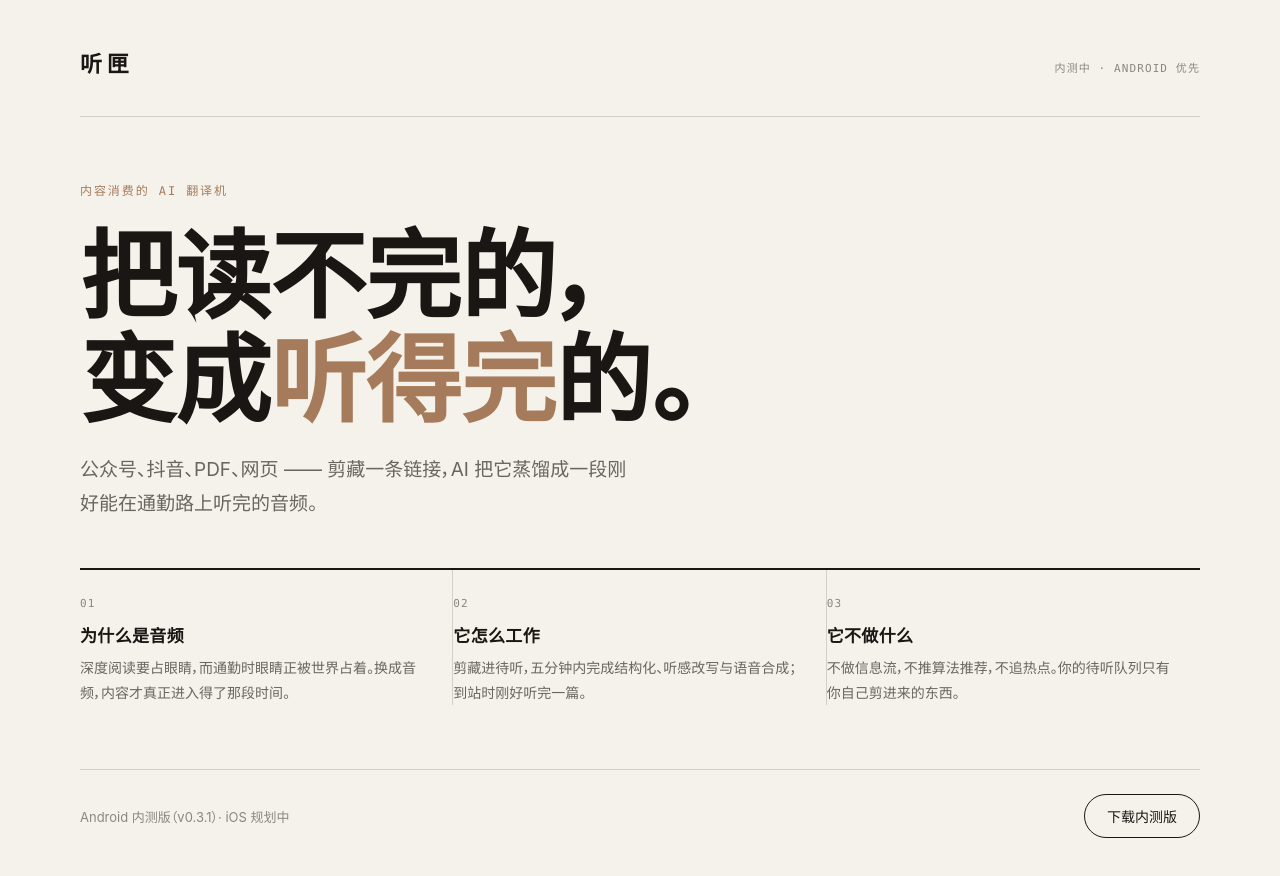
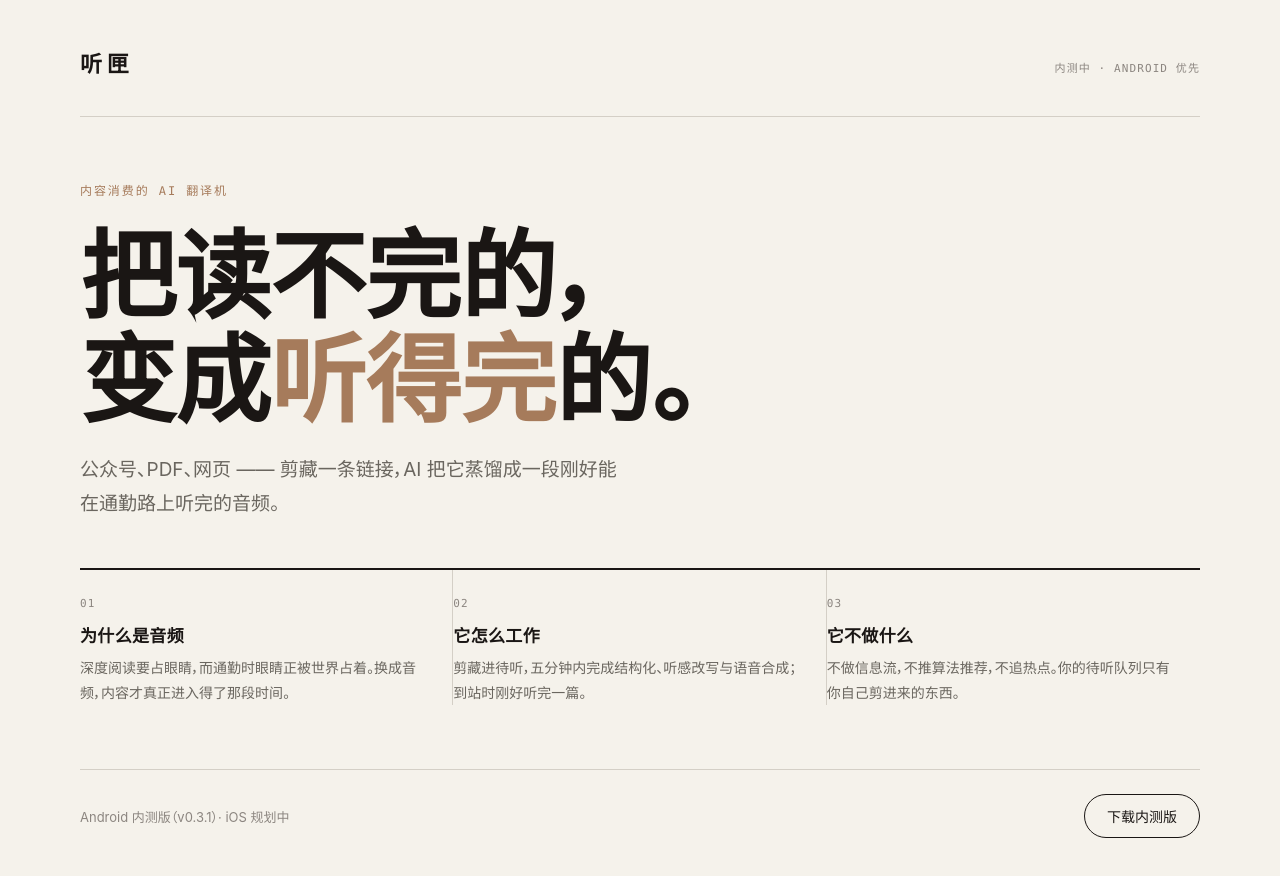
Before and after one commit to Hornet2022/stashbox, a website: page infra/web/index.html in a window 1280 px wide. Drawn offline with Linux system fonts and the light colour scheme.

Commit message:
chore(infra): 落地页去掉「抖音」，补上微信里分享到听匣的入口
对外宣传必须等于实际能力，实测差了一处：

- **抖音剪不到** —— `抖音视频抓取全路径失败` → 2001。原因是抖音对机房 IP
  触发 Argus 深度检测，而 fetcher 没有 Cookie 与签名（那套要逆向维护，
  抖音随时会改）。宣传一个做不到的能力，只会让内测用户剪了才发现。
  → 第一屏从「公众号、抖音、PDF、网页」改成「公众号、PDF、网页」。
- **微信里分享到听匣**是**已经实现但从没宣传过**的入口（D9 分享回跳），
  内测客户问「是不是只支持链接了」—— 实际有两种入口，页面一个字没提。
  → 方向三的步骤 1 改成「在微信里点「更多打开方式 → 听匣」，或直接粘贴链接」。

已部署到线上（https://stashbox.cn/ 实测文案已更新）。

```diff
--- a/infra/web/index.html
+++ b/infra/web/index.html
@@ -373,7 +373,7 @@ a.btn { text-decoration: none; }
       <p class="kicker">内容消费的 AI 翻译机</p>
       <h1 class="enter" style="animation-delay:40ms">把读不完的，<br>变成<em>听得完</em>的。</h1>
       <p class="standfirst enter" style="animation-delay:100ms">
-        公众号、抖音、PDF、网页 —— 剪藏一条链接，AI 把它蒸馏成一段刚好能在通勤路上听完的音频。
+        公众号、PDF、网页 —— 剪藏一条链接，AI 把它蒸馏成一段刚好能在通勤路上听完的音频。
       </p>
     </section>
 
@@ -428,7 +428,7 @@ function vBroadsheet() {
       <p class="kicker">内容消费的 AI 翻译机</p>
       <h1 class="enter" style="animation-delay:40ms">把读不完的，<br>变成<em>听得完</em>的。</h1>
       <p class="standfirst enter" style="animation-delay:100ms">
-        公众号、抖音、PDF、网页 —— 剪藏一条链接，AI 把它蒸馏成一段刚好能在通勤路上听完的音频。
+        公众号、PDF、网页 —— 剪藏一条链接，AI 把它蒸馏成一段刚好能在通勤路上听完的音频。
       </p>
     </section>
 
@@ -508,7 +508,7 @@ function vWave() {
 // ─────────────────────────────────────────────────────────────
 function vCommute() {
   const steps = [
-    ['07:32', '剪藏', '把一篇公众号文章丢进听匣。它进入待听队列，开始配额预扣。', '剪藏完成'],
+    ['07:32', '剪藏', '在微信里点「更多打开方式 → 听匣」，或直接粘贴链接。它进入待听队列，开始配额预扣。', '剪藏完成'],
     ['07:33', '蒸馏中', '结构化 → 听感改写 → 语音合成 → 拼接。四步流水线，通常五分钟内完成。', '约 4–6 分钟'],
     ['07:38', '音频就绪', '生成后可以立刻听，也可以留在通勤里；通勤窗口内会自动预下载。', '支持离线'],
     ['07:55', '通勤中', '锁屏控制、断点续听、倍速。听到一半退出，下次从原处接着听。', '断点续听'],
```
